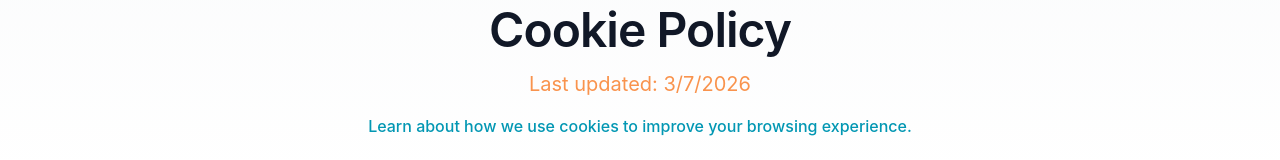
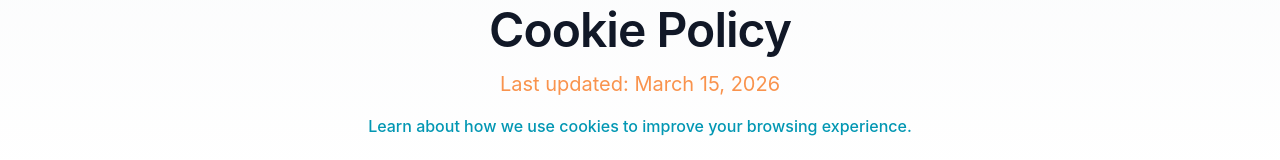
Before and after one commit to dancun48/the-catalog, a React (Vite) app: page /cookies in a window 1280 px wide. Shown: the part 202-362 px from the top of the page. Built offline with nearby package versions, Linux system fonts and the light colour scheme.

Commit message:
sixth commit

```diff
--- a/src/pages/CookiesPolicyPage.jsx
+++ b/src/pages/CookiesPolicyPage.jsx
@@ -1,6 +1,7 @@
 import React, { useState } from 'react';
 import { motion } from 'framer-motion';
 import { Cookie, Info, Settings, Check, X, Shield, Clock, Globe } from 'lucide-react';
+import { formatDate } from '../utils/formatDate';
 
 const CookiesPolicyPage = () => {
   const [showPreferences, setShowPreferences] = useState(false);
@@ -11,7 +12,8 @@ const CookiesPolicyPage = () => {
     functional: false,
   });
 
-  const lastUpdated = new Date('2026-03-07T00:00:00Z');
+  const lastUpdated = new Date();
+  const formattedDate = lastUpdated.toLocaleDateString(undefined, { year: 'numeric', month: 'long', day: 'numeric' });
 
   const cookieTypes = [
     {
@@ -66,7 +68,7 @@ const CookiesPolicyPage = () => {
               Cookie Policy
             </h1>
             <p className="text-lg md:text-xl text-secondary mb-4">
-              Last updated: {lastUpdated.toLocaleDateString()}
+              Last updated: {formattedDate}
             </p>
             <p className="text-primary font-medium max-w-2xl mx-auto">
               Learn about how we use cookies to improve your browsing experience.
--- a/src/pages/PrivacyPolicyPage.jsx
+++ b/src/pages/PrivacyPolicyPage.jsx
@@ -14,11 +14,14 @@ import {
   Phone,
   Globe
 } from 'lucide-react';
+import { formatDate } from '../utils/formatDate';
 
 const PrivacyPolicyPage = () => {
   // Updated last updated date to match the PDF document date
   // Since the PDF doesn't have a specific date, we use a reasonable date based on content
-  const lastUpdated = new Date('2026-03-01T00:00:00Z');
+  const lastUpdated = new Date();
+  const formattedDate = lastUpdated.toLocaleDateString(undefined, { year: 'numeric', month: 'long', day: 'numeric' });
+
 
   const sections = [
     {
@@ -98,7 +101,7 @@ const PrivacyPolicyPage = () => {
               Privacy Policy
             </h1>
             <p className="text-lg md:text-xl text-secondary mb-4">
-              Last updated: {lastUpdated.toLocaleDateString('en-US', { year: 'numeric', month: 'long', day: 'numeric' })}
+              Last updated: {formattedDate}
             </p>
             <p className="text-primary max-w-2xl font-medium mx-auto">
               Your privacy is important to us. This policy describes how The Catalog collects, uses, and protects your personal and health-related information.
--- a/src/pages/TermsAndConditionsPage.jsx
+++ b/src/pages/TermsAndConditionsPage.jsx
@@ -17,9 +17,11 @@ import {
   Briefcase,
   RefreshCw
 } from 'lucide-react';
+import { formatDate } from '../utils/formatDate';
 
 const TermsAndConditionsPage = () => {
-  const lastUpdated = new Date('2026-03-01T00:00:00Z');
+  const lastUpdated = new Date();
+  const formattedDate = lastUpdated.toLocaleDateString(undefined, { year: 'numeric', month: 'long', day: 'numeric' });
 
   const sections = [
     {
@@ -96,7 +98,7 @@ const TermsAndConditionsPage = () => {
               Terms & Conditions
             </h1>
             <p className="text-lg md:text-xl text-secondary mb-4">
-              Last updated: {lastUpdated.toLocaleDateString('en-US', { year: 'numeric', month: 'long', day: 'numeric' })}
+              Last updated: {formattedDate}
             </p>
             <p className="text-primary font-medium max-w-2xl mx-auto">
               Please read these terms carefully before using our services. By accessing our website or booking a consultation, you agree to be bound by these Terms & Conditions.
--- /dev/null
+++ b/src/utils/formatDate.js
@@ -0,0 +1,4 @@
+export const formatDate = (date) => {
+  const options = { year: 'numeric', month: 'long', day: 'numeric' };
+  return date.toLocaleDateString(undefined, options);
+};
```
